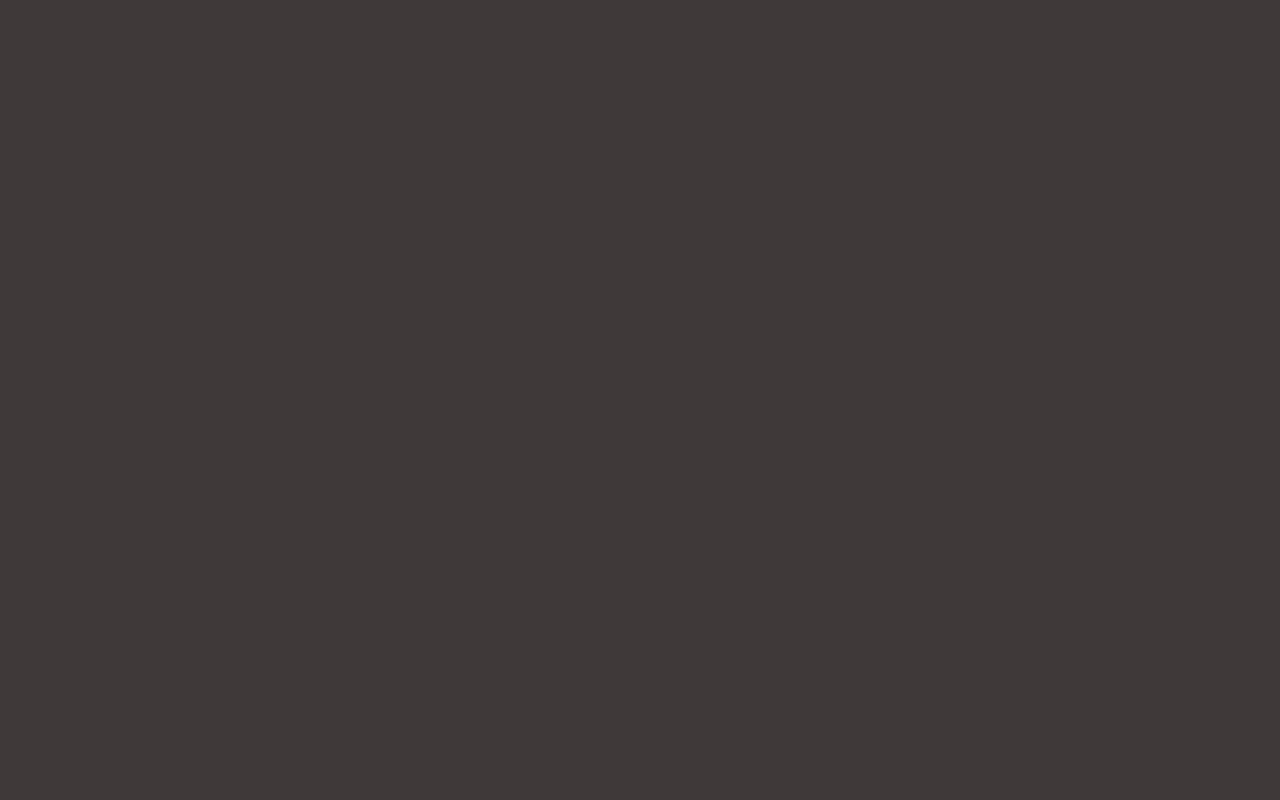
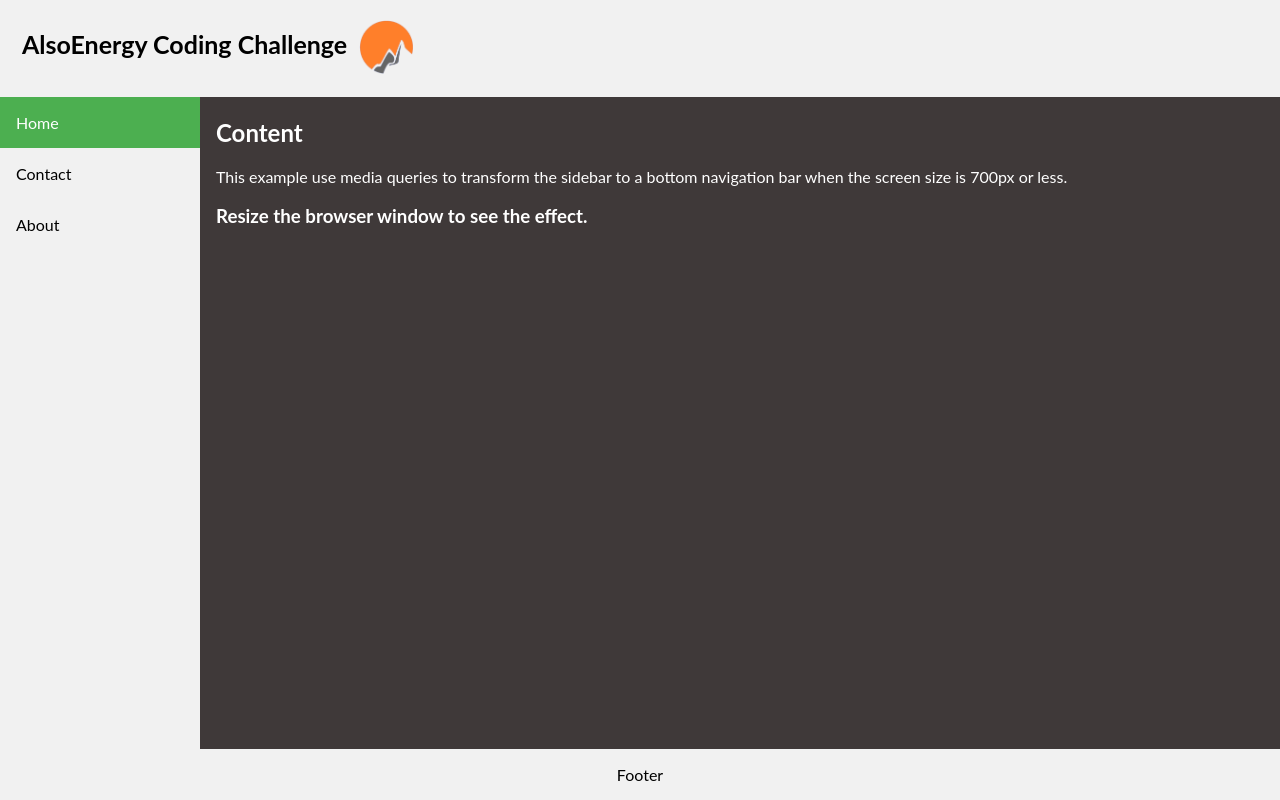
Before and after one commit to SmartSam/codingchallenge, a plain HTML site: page index.html in a window 1280 px wide. Drawn offline with Linux system fonts and the light colour scheme.

Commit message:
Javascript basics

```diff
--- a/index.html
+++ b/index.html
@@ -4,8 +4,25 @@
    <head>
       <title>AlsoEnergyCoding</title>
       <link rel="stylesheet" href="style.css">
+      <script src="main.js"></script>
   </head>
   <body>
-      <script src="main.js"></script>
+    <div class="header">
+        <a href="#default" class="logo">AlsoEnergy Coding Challenge</a>
+         <img src="images\also logo.png" alt="Also Energy" width="54" height="54">
+      </div>
+      <div class="sidebar">
+        <a class="active" href="#home">Home</a>
+        <a href="#contact">Contact</a>
+        <a href="#about">About</a>
+      </div>
+      <div class="content">
+        <h2>Content</h2>
+        <p>This example use media queries to transform the sidebar to a bottom navigation bar when the screen size is 700px or less.</p>
+        <h3>Resize the browser window to see the effect.</h3>
+      </div>
+      <div class="footer">
+        <p>Footer</p>
+      </div>
   </body>
 </html>
--- a/main.js
+++ b/main.js
@@ -10,6 +10,31 @@ var employees = [
 
 // Part 2 Answer Here
 
+function getGroupEmployees(arrayEmployees) {
+    let groupNames = arrayEmployees.map(function (item) {
+        if(item.nameOrder && item.name === "reverse")
+        return {
+            group: item.group,
+            name: item.last + ' ' + item.first
+        };
+        else
+        return {
+            group: item.group,
+            name: item.first + ' ' + item.last
+        };
+    });
+    let result = groupNames.reduce((c, v) => {
+       c[v.group] = c[v.group] || [];
+        c[v.group].push({name:v.name});
+       return c;
+     }, {});
+
+    console.log(result);
+    return result;
+
+ }
+
+getGroupEmployees(employees);
 /*****************************************************************************************
 * Bonus
 ****************************************************************************************/
--- a/style.css
+++ b/style.css
@@ -1,3 +1,88 @@
+
+.header {
+	overflow: hidden;
+	background-color: #f1f1f1;
+	padding: 20px 10px;
+}
+
+.header a {
+	float: left;
+	color: black;
+	text-align: center;
+	padding: 12px;
+	text-decoration: none;
+	font-size: 18px;
+	line-height: 25px;
+	border-radius: 4px;
+}
+
+.header a.logo {
+	font-size: 25px;
+	font-weight: bold;
+}
+
+.header-right {
+	float: right;
+}
 body {
-    background: #3F3939;
-}
+	margin: 0;
+	font-family: "Lato", sans-serif;
+	background: #3f3939;
+	color: white;
+  }
+  .footer {
+	position: fixed;
+	left: 0;
+	bottom: 0;
+	width: 100%;
+	background-color: #f1f1f1;
+	color:black;
+	text-align: center;
+  }
+
+  .sidebar {
+	margin: 0;
+	padding: 0;
+	width: 200px;
+	background-color: #f1f1f1;
+	position: fixed;
+	height: 100%;
+	overflow: auto;
+  }
+
+  .sidebar a {
+	display: block;
+	color: black;
+	padding: 16px;
+	text-decoration: none;
+  }
+
+  .sidebar a.active {
+	background-color: #4CAF50;
+	color: white;
+  }
+
+  .sidebar a:hover:not(.active) {
+	background-color: #555;
+	color: white;
+  }
+
+  div.content {
+	margin-left: 200px;
+	padding: 1px 16px;
+	height: 100%;
+  }
+
+  @media screen and (max-width: 700px) {
+	.sidebar {
+	  bottom: 0;
+	  width: 100%;
+	  height: auto;
+	  position: absolute;
+	}
+	.sidebar a {float: left;}
+	div.content {margin-left: 0;}
+
+	.footer { display: none;}
+
+  }
```
